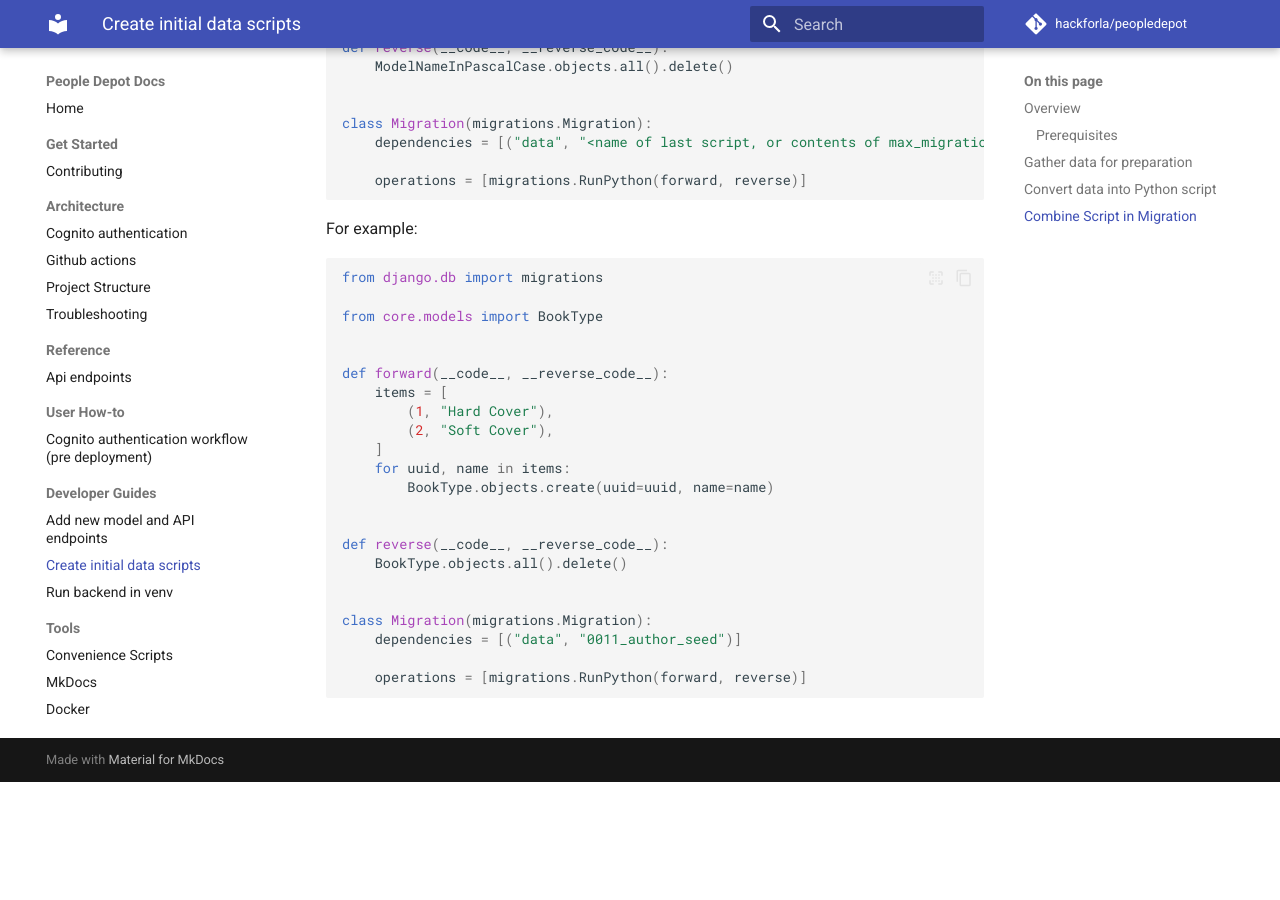
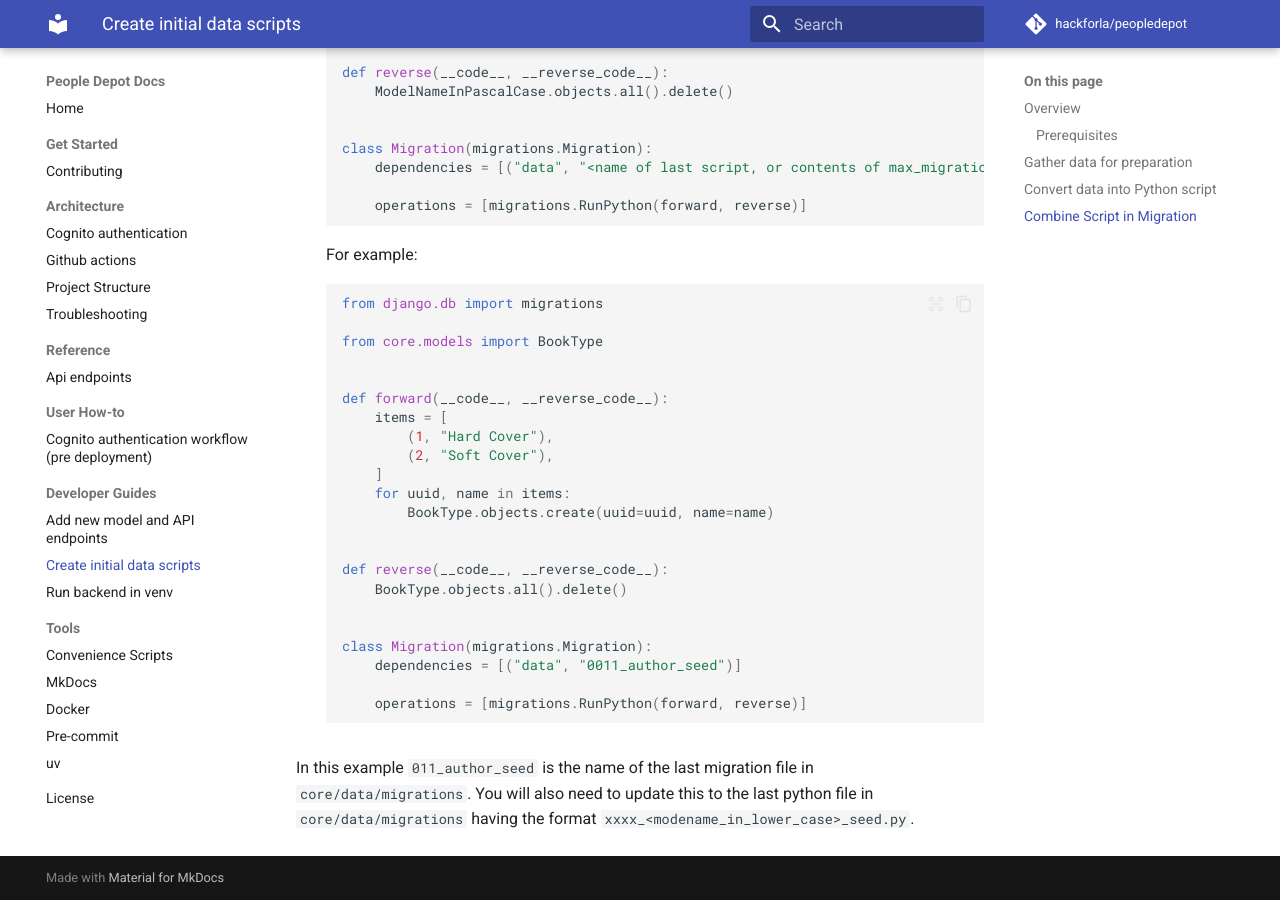
Before and after one commit to hackforla/peopledepot, an MkDocs documentation site: the page built from docs/how-to/create-initial-data-migrations.md, in a window 1280 px wide and 900 px high, scrolled down 2395 px. Built offline with MkDocs 1.6.1 and Material for MkDocs 9.7.7, drawn with Linux system fonts in a browser that asks for light colours; comment, search, counter and statistics services are not loaded; before the commit the page ends 3177 px from its top, so only the background shows below that; some of the changed lines change nothing that is shown; some of the changed text lies outside the part shown.

Commit message:
docs: update initial seed data section for clarity

````diff
--- a/docs/how-to/create-initial-data-migrations.md
+++ b/docs/how-to/create-initial-data-migrations.md
@@ -80,8 +80,8 @@
 
 - Look for name of the last migration file in `core/data/migrations` directory
 
-- Create a script in the same directory named `<number>_<modelnameinlowercase>_seed.py` with the following contents and
-    replace `<model in lower case>` and `<name of last script>` with appropriate values:
+- Create a script in the same directory named `<number>_<modelname_in_lower_case>_seed.py` with the following contents and
+    replace `<modelname_in_lower_case>`, `ModelNameInPascalCase`, and `<name of last script>` with appropriate values:
 
     ```py
     from django.db import migrations
@@ -132,4 +132,6 @@
         operations = [migrations.RunPython(forward, reverse)]
     ```
 
+In this example `011_author_seed` is the name of the last migration file in `core/data/migrations`. You will also need to update this to the last python file in `core/data/migrations` having the format `xxxx_<modename_in_lower_case>_seed.py`.
+
 [pd-data-spreadsheet]: https://docs.google.com/spreadsheets/d/1x_zZ8JLS2hO-zG0jUocOJmX16jh-DF5dccrd_OEGNZ0/
````
